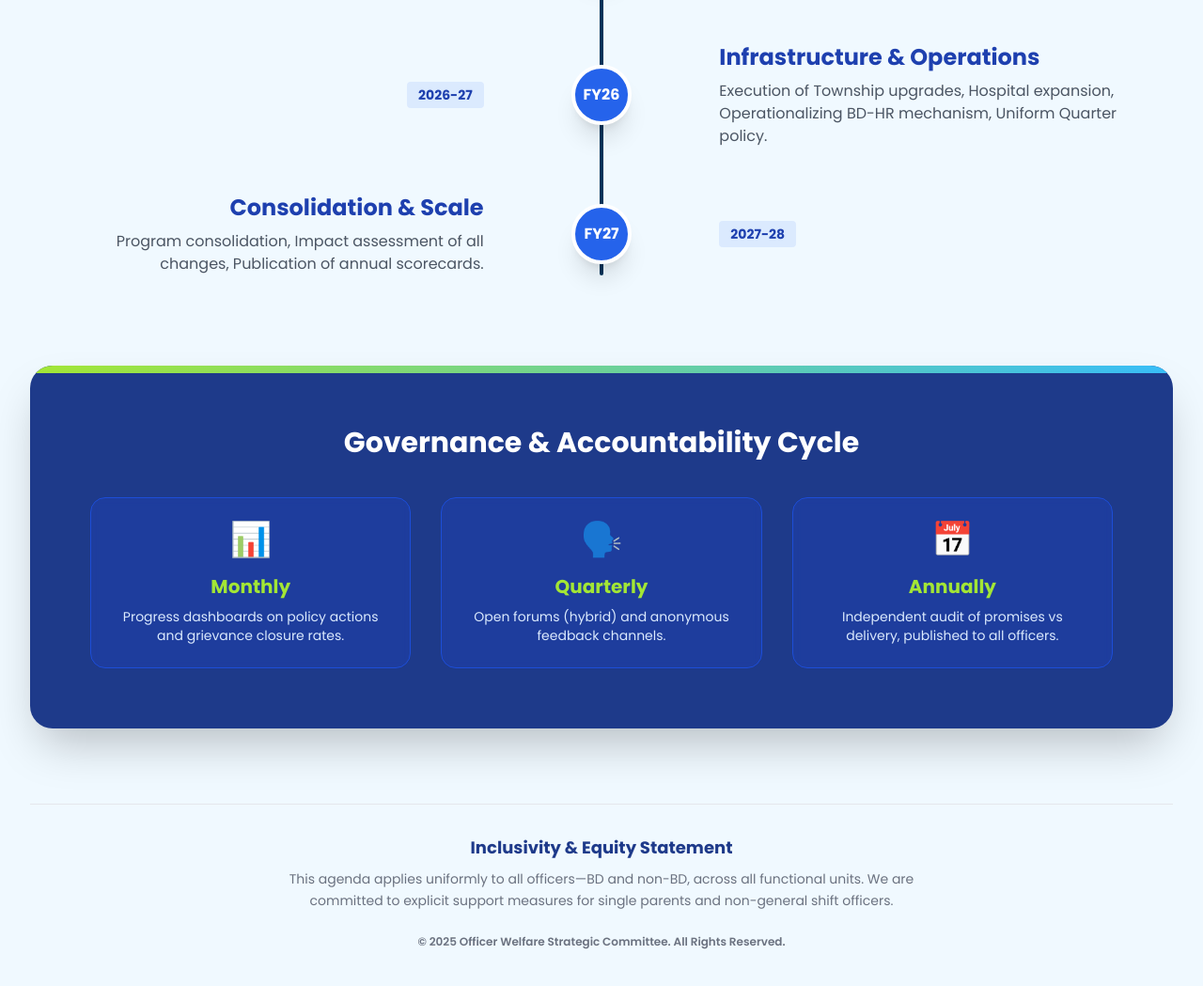
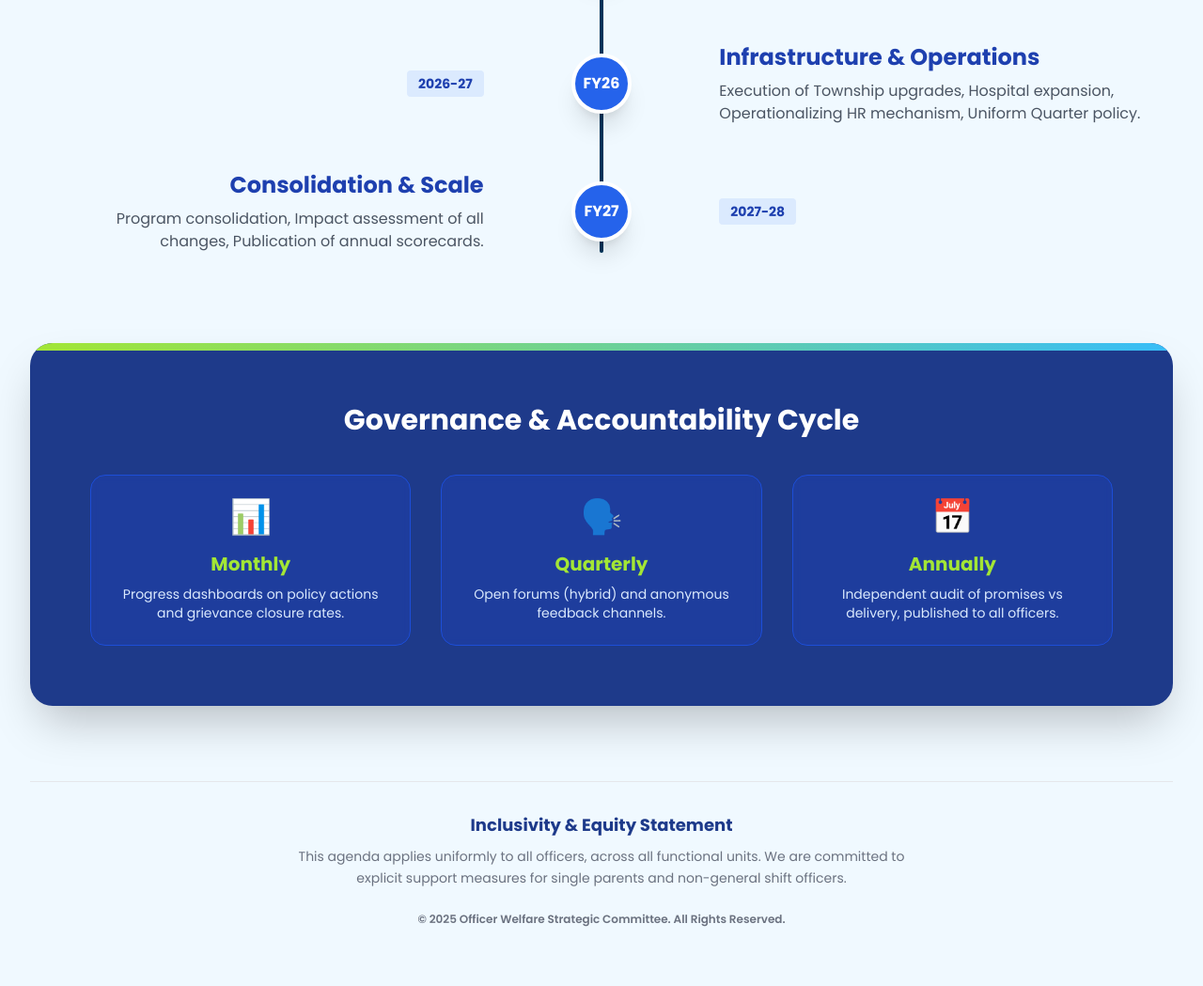
Before and after one commit to iamsnp/SatyaPatidar_MPSO, a plain HTML site: page index.html in a window 1280 px wide. Shown: the part 3712-4761 px from the top of the page at 94% size. Drawn offline with nearby package versions, Linux system fonts and the light colour scheme.

Commit message:
Update index.html

```diff
--- a/index.html
+++ b/index.html
@@ -495,7 +495,7 @@
                     <div class="w-full md:w-5/12 px-6 text-center md:text-left order-3 md:order-3">
                         <h3 class="text-2xl font-bold text-blue-800">Infrastructure & Operations</h3>
                         <p class="text-gray-600 mt-2">Execution of Township upgrades, Hospital expansion,
-                            Operationalizing BD-HR mechanism, Uniform Quarter policy.</p>
+                            Operationalizing HR mechanism, Uniform Quarter policy.</p>
                     </div>
                 </div>
 
@@ -549,7 +549,7 @@
         <footer class="text-center text-gray-500 pb-12 border-t border-gray-200 pt-8">
             <h5 class="text-lg font-bold text-blue-900 mb-2">Inclusivity & Equity Statement</h5>
             <p class="max-w-2xl mx-auto text-sm mb-6 leading-relaxed">
-                This agenda applies uniformly to all officers—BD and non-BD, across all functional units. We are
+                This agenda applies uniformly to all officers, across all functional units. We are
                 committed to explicit support measures for single parents and non-general shift officers.
             </p>
             <p class="text-xs font-semibold">&copy; 2025 Officer Welfare Strategic Committee. All Rights Reserved.</p>
```
